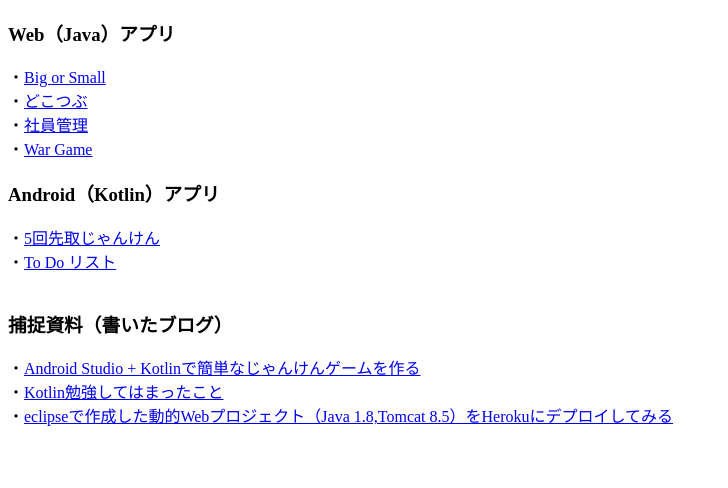
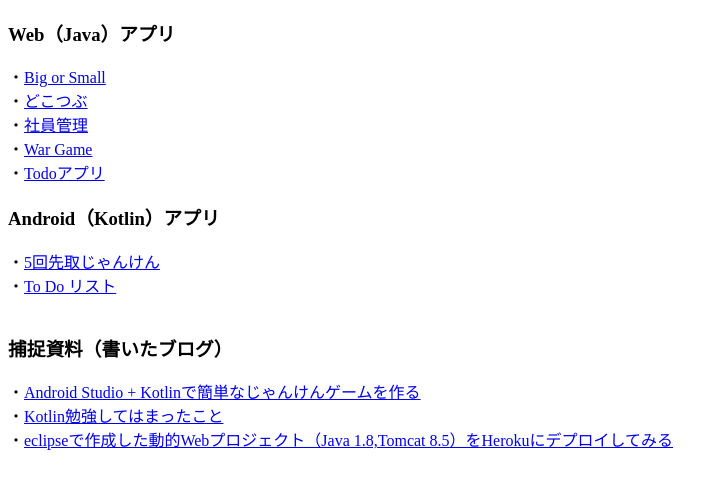
Before and after one commit to n-yata/my-index, a plain HTML site: page index.html in a window 1280 px wide. Shown: the whole page, without its empty margins (0-728 px from the left). Drawn offline with Linux system fonts and the light colour scheme.

Commit message:
アプリの追加

```diff
--- a/index.html
+++ b/index.html
@@ -11,6 +11,7 @@
     ・<a href="https://docotsubu-nyata.herokuapp.com/">どこつぶ</a><br>
     ・<a href="https://employeemanager-nyata.herokuapp.com/">社員管理</a><br>
     ・<a href="https://wargame-nyata.herokuapp.com/">War Game</a><br>
+    ・<a href="https://todospring-nyata.herokuapp.com/">Todoアプリ</a><br>
     <h3>Android（Kotlin）アプリ </h3>
     ・<a href="https://play.google.com/store/apps/details?id=com.nyata.rockpaperscissors">5回先取じゃんけん</a><br>
     ・<a href="https://play.google.com/store/apps/details?id=com.nyata.todomanager">To Do リスト</a><br>
```
